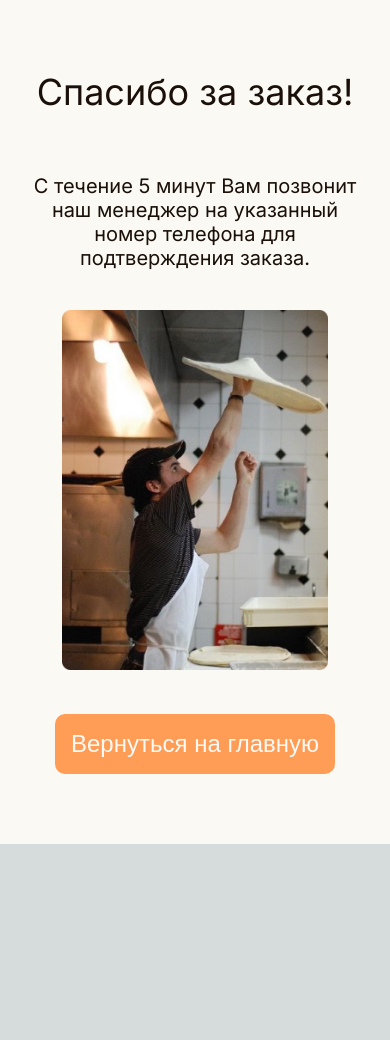
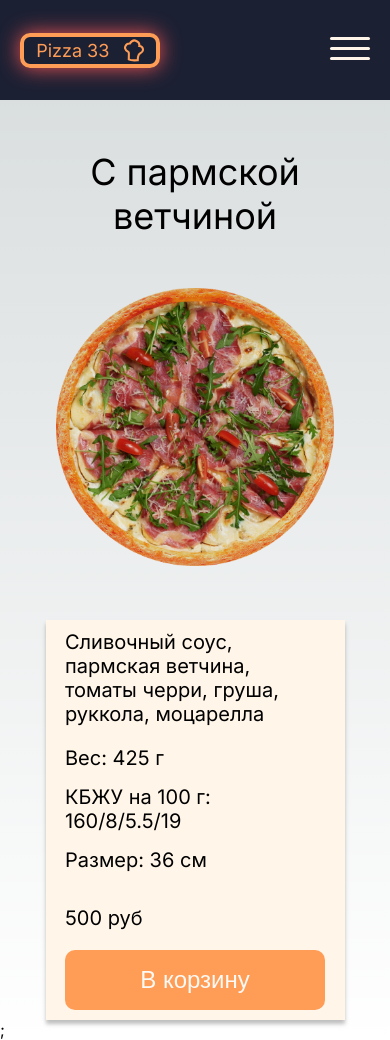
Before and after one commit to ShmigelskiyAndrey/pizza-33, a Next.js app: page / in a window 390 px wide. Before the commit the page ends 844 px from the top, so only its background shows below. Built offline with nearby package versions, Linux system fonts and the light colour scheme.

Commit message:
added product description page

```diff
--- a/src/app/page.tsx
+++ b/src/app/page.tsx
@@ -1,5 +1,6 @@
 import { Home } from "@/pages_flat/home";
 import { About } from "@/pages_flat/about";
 import { Thankyou } from "@/pages_flat/thankyou";
+import { Productpage } from "@/pages_flat/productpage";
 
-export default Thankyou;
+export default Productpage;
--- /dev/null
+++ b/src/pages_flat/productpage/index.tsx
@@ -0,0 +1 @@
+export { Productpage } from "./ui/productpage";
--- /dev/null
+++ b/src/pages_flat/productpage/ui/productpage.tsx
@@ -0,0 +1,12 @@
+import styles from "./productpage.module.scss";
+import { Product } from "../../../shared/ui/product/product";
+
+const Productpage = () => {
+  return (
+    <div className={styles.container}>
+      <Product></Product>
+    </div>
+  );
+};
+
+export { Productpage };
--- /dev/null
+++ b/src/shared/ui/product/product.module.scss
@@ -0,0 +1,110 @@
+.container {
+    min-height: 100vh;
+    width: 100%;
+    padding-top: 300px;
+    display: flex;
+    justify-content: space-around;
+    align-items: flex-end;
+}
+
+.product {
+    margin-right: 50px;
+    margin-left: 50px;
+}
+
+.title {
+    font-size: 64px;
+    margin-bottom: 50px;
+    min-width: 585px;
+}
+
+.description {
+    background-color: #FFF5E8;
+    box-shadow: 0 4px 4px rgba(0, 0, 0, 0.25);
+    max-width: 700px;
+    height: 610px;
+    display: flex;
+    flex-direction: column;
+    justify-content: space-around;
+    font-size: 32px;
+    padding: 0 5%;
+    margin-right: 50px;
+}
+
+.feature *{
+    margin-bottom: 15px;
+}
+
+.button {
+    border: none;
+    cursor: pointer;
+    background-color: #FF9D57;
+    color: #FAF9F4;
+    border-radius: 10px;
+    font-size: 32px;
+    width: 320px;
+    height: 70px;
+}
+
+@media (max-width: 1200px) {
+    .container {
+        flex-direction: column;
+        align-items: center;
+        padding-top: 150px;
+    }
+
+    .image {
+        margin-bottom: 50px;
+    }
+
+    .feature {
+        width: 100%;
+    }
+
+    .price {
+        width: 100%;
+    }
+
+    .description {
+        align-items: center;
+    }
+}
+
+@media (max-width: 800px) {
+    .container {
+        flex-direction: column;
+        align-items: center;
+        padding-top: 150px;
+    }
+
+    .product {
+        text-align: center;
+    }
+
+    .image {
+        width: 278px;
+        height: 278px;
+    }
+
+    .title {
+        font-size: 36px;
+    }
+
+    .description {
+        font-size: 20px;
+        margin-left: 50px;
+        max-width: 460px;
+        height: 400px;
+    }
+
+    .button {
+        font-size: 24px;
+        width: 260px;
+        height: 60px;
+
+    }
+
+    .title {
+        min-width: 0;
+    }
+}
--- /dev/null
+++ b/src/shared/ui/product/product.tsx
@@ -0,0 +1,39 @@
+import styles from "./product.module.scss";
+import { Header } from "../header/header";
+import Image from "next/image";
+
+const Product = () => {
+  return (
+    <>
+      <Header ismainpage={false}></Header>
+      <div className={styles.container}>
+        <div className={styles.product}>
+          <div className={styles.title}>С пармской ветчиной</div>
+          <Image
+            className={styles.image}
+            src="/photo/pizzaHam.png"
+            width={568}
+            height={568}
+            alt="photo of pizza"
+          />
+        </div>
+        <div className={styles.description}>
+          <div className={styles.composition}>
+            Сливочный соус, пармская ветчина, томаты черри, груша, руккола,
+            моцарелла
+          </div>
+          <div className={styles.feature}>
+            <div className={styles.weight}>Вес: 425 г</div>
+            <div className={styles.bju}>КБЖУ на 100 г: 160/8/5.5/19</div>
+            <div className={styles.size}>Размер: 36 см</div>
+          </div>
+          <div className={styles.price}>500 руб</div>
+          <button className={styles.button}>В корзину</button>
+        </div>
+      </div>
+      ;
+    </>
+  );
+};
+
+export { Product };
```
Also changed, not shown: src/pages_flat/productpage/ui/productpage.module.scss (added).
